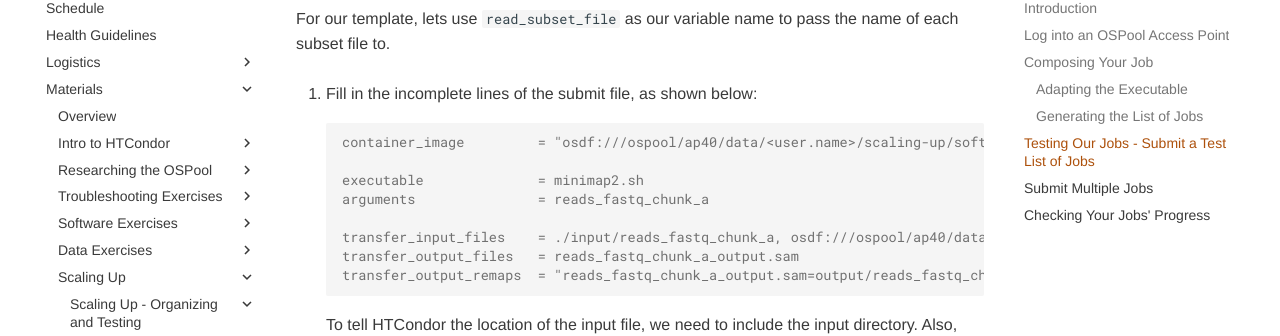
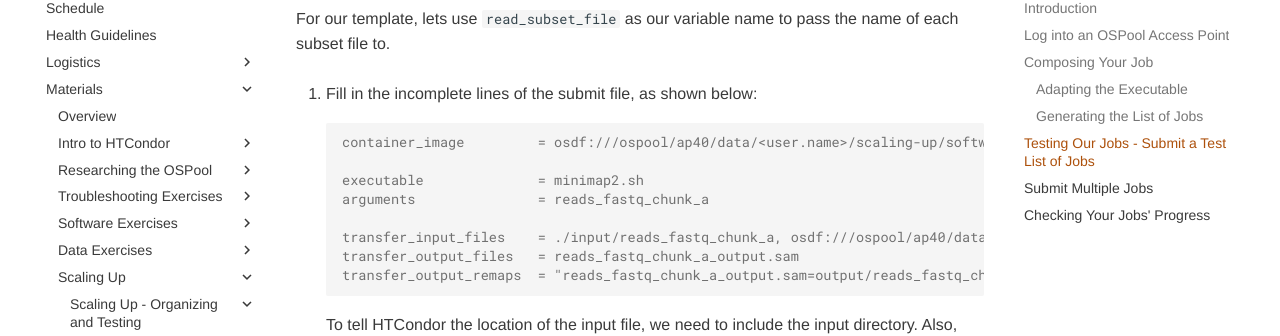
Before and after one commit to osg-htc/school-2025, an MkDocs documentation site: the page built from docs/materials/scaling/part2-ex1-composing-the-job.md, in a window 1280 px wide and 900 px high, scrolled down 4278 px. Shown: the part 127-463 px from the top of the window. Built offline with MkDocs 1.6.1 and Material for MkDocs 9.7.7, drawn with Linux system fonts in a browser that asks for light colours.

```diff
--- a/docs/materials/scaling/part2-ex1-composing-the-job.md
+++ b/docs/materials/scaling/part2-ex1-composing-the-job.md
@@ -152,7 +152,7 @@ For our template, lets use `read_subset_file` as our variable name to pass the n
 1.  Fill in the incomplete lines of the submit file, as shown below:
 
         :::console
-        container_image         = "osdf:///ospool/ap40/data/<user.name>/scaling-up/software/minimap2.sif"
+        container_image         = osdf:///ospool/ap40/data/<user.name>/scaling-up/software/minimap2.sif
 
         executable              = minimap2.sh
         arguments               = reads_fastq_chunk_a
```
Also changed, not shown: other parts of docs/materials/scaling/part2-ex1-composing-the-job.md (+1 -1 lines), docs/materials/data/part2-ex2-osdf-outputs.md (+1 -1 lines).
